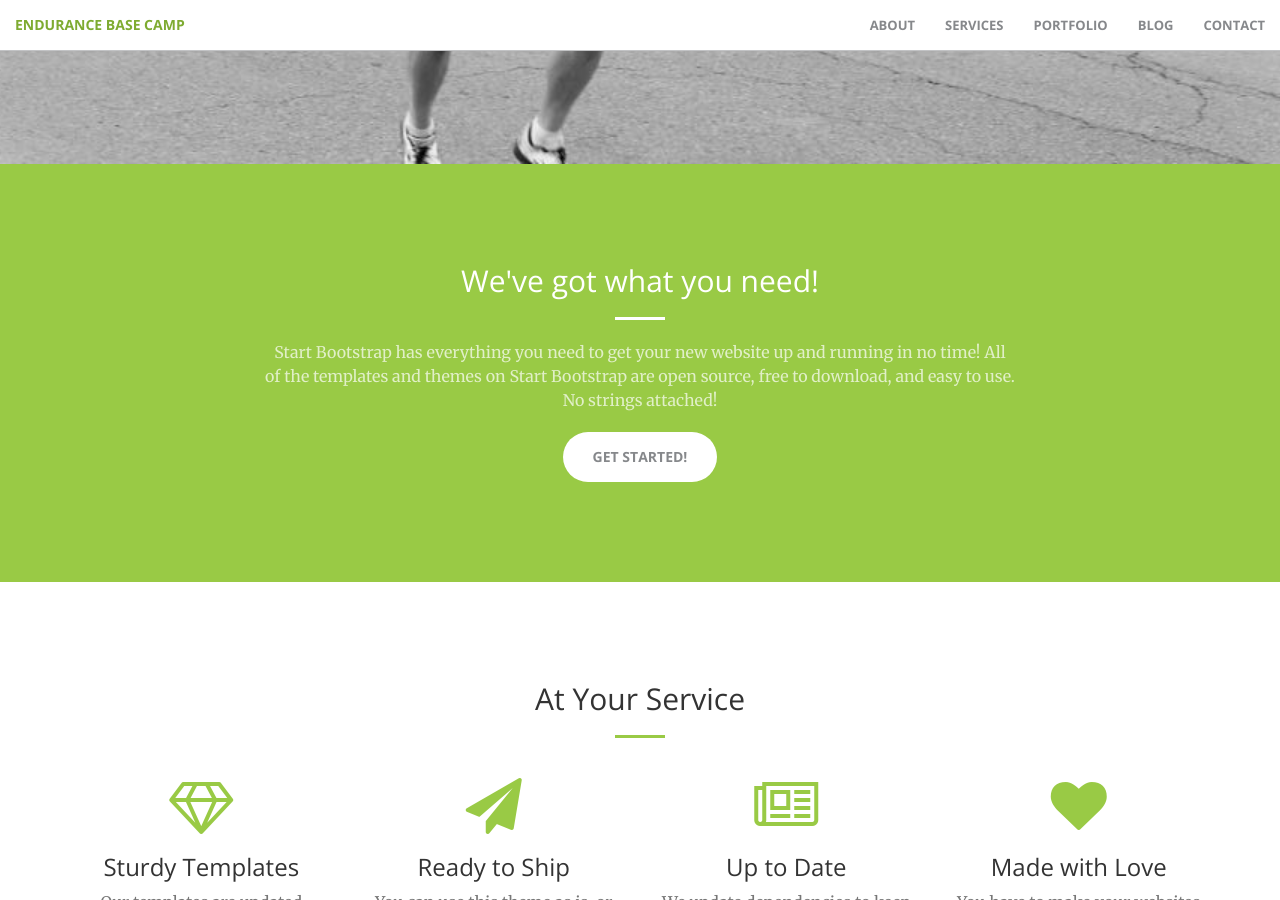
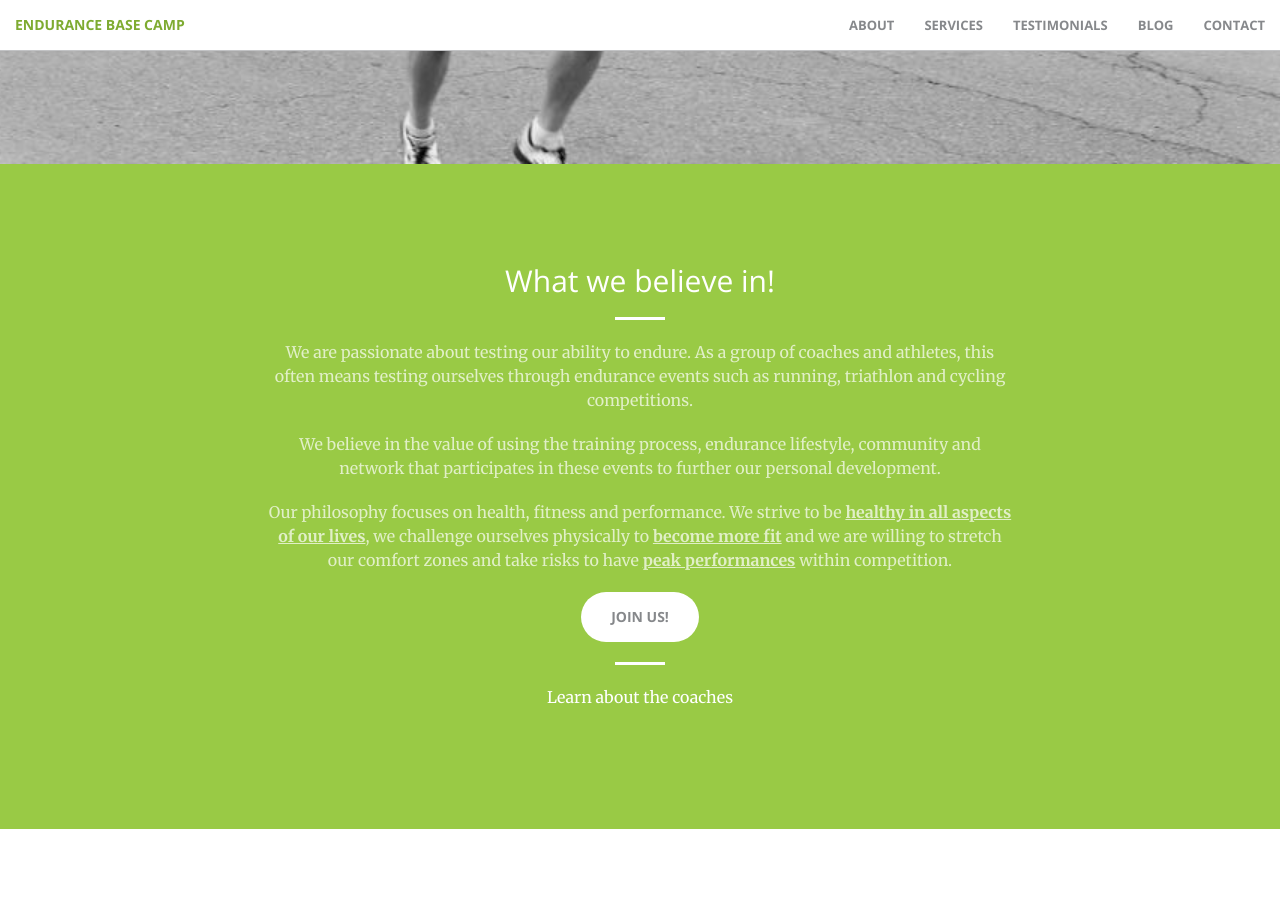
Before and after one commit to garyditsch/endurancebasecamp, a Jekyll site: the page built from index.html, in a window 1280 px wide and 900 px high, scrolled down 736 px. Built offline with Jekyll 4.4.1, drawn with Linux system fonts in a browser that asks for light colours; the list of posts is cut into pages by our own code; some of the changed text lies outside the part shown.

Commit message:
editing content and styles of index page

```diff
--- a/_includes/call-to-action.html
+++ b/_includes/call-to-action.html
@@ -2,10 +2,18 @@
     <div class="container">
         <div class="row">
             <div class="col-lg-8 col-lg-offset-2 text-center">
-                <h2 class="section-heading">We've got what you need!</h2>
+                <h2 class="section-heading">What we believe in!</h2>
                 <hr class="light">
-                <p class="text-faded">Start Bootstrap has everything you need to get your new website up and running in no time! All of the templates and themes on Start Bootstrap are open source, free to download, and easy to use. No strings attached!</p>
-                <a href="#" class="btn btn-default btn-xl">Get Started!</a>
+                <p class="text-faded">We are passionate about testing our ability to endure. As a group of coaches and athletes, this often means testing ourselves through endurance events such as running, triathlon and cycling competitions.</p>
+                <p class="text-faded">We believe in the value of using the training process, endurance lifestyle, community and network that participates in these events to further our personal development.</p>
+                <p class="text-faded">Our philosophy focuses on health, fitness and performance. We strive to be <b><u>healthy in all aspects of our lives</u></b>, we challenge ourselves physically to <b><u>become more fit</u></b> and we are willing to stretch our comfort zones and take risks to have <b><u>peak performances</u></b> within competition.</p>
+                <a href="/#services" class="btn btn-default btn-xl">Join Us!</a>
+            </div>
+        </div>
+        <div class="row">
+            <div class="col-lg-8 col-lg-offset-2 text-center">
+                <hr class="light">
+                <p class="text-faded"><a style="color:white;" href="/coaches/">Learn about the coaches</a></p>
             </div>
         </div>
     </div>
--- a/_includes/contact.html
+++ b/_includes/contact.html
@@ -20,7 +20,7 @@
         </div>
         <div class="col-lg-2 col-lg-offset-1 text-center">
             <a href="https://github.com/{{ site.github_username }}">
-            <i class="fa fa-github fa-3x wow bounceIn" data-wow-delay=".1s"></i>
+            <i class="fa fa-facebook-official fa-3x wow bounceIn" data-wow-delay=".1s"></i>
                 <p>{{ site.github_username }}</p>
             </a>
         </div>
--- a/_includes/nav.html
+++ b/_includes/nav.html
@@ -21,7 +21,7 @@
                     <a class="page-scroll" href="/#services">Services</a>
                 </li>
                 <li>
-                    <a class="page-scroll" href="/#portfolio">Portfolio</a>
+                    <a class="page-scroll" href="/#testimonials">Testimonials</a>
                 </li>
                 <li>
                     <a href="/blog/">Blog</a>
--- a/_includes/portfolio.html
+++ b/_includes/portfolio.html
@@ -1,4 +1,5 @@
 <section class="no-padding" id="portfolio">
+    <div id="testimonials">
     <div class="container-fluid">
         <div class="row no-gutter">
             <div class="col-lg-4 col-sm-6">
@@ -93,4 +94,5 @@
             </div>
         </div>
     </div>
+</div>
 </section>
--- a/_includes/services.html
+++ b/_includes/services.html
@@ -2,7 +2,7 @@
     <div class="container">
         <div class="row">
             <div class="col-lg-12 text-center">
-                <h2 class="section-heading">At Your Service</h2>
+                <h2 class="section-heading">Coaching and Programs</h2>
                 <hr class="primary">
             </div>
         </div>
@@ -11,30 +11,30 @@
         <div class="row">
             <div class="col-lg-3 col-md-6 text-center">
                 <div class="service-box">
-                    <i class="fa fa-4x fa-diamond wow bounceIn text-primary"></i>
-                    <h3>Sturdy Templates</h3>
-                    <p class="text-muted">Our templates are updated regularly so they don't break.</p>
+                    <i class="fa fa-4x fa-paper-plane wow bounceIn text-primary" data-wow-delay=".1s"></i>
+                    <h3>Remote Run Coaching</h3>
+                    <p class="text-muted">Looking to run your first 5k or 50th marathon?</p>
+                </div>
+            </div>
+            <div class="col-lg-3 col-md-6 text-center">
+                <div class="service-box">
+                    <i class="fa fa-4x fa-newspaper-o wow bounceIn text-primary" data-wow-delay=".2s"></i>
+                    <h3>Group Coaching</h3>
+                    <p class="text-muted">Active Lex Runners program in Lexington, KY.</p>
                 </div>
             </div>
             <div class="col-lg-3 col-md-6 text-center">
                 <div class="service-box">
                     <i class="fa fa-4x fa-paper-plane wow bounceIn text-primary" data-wow-delay=".1s"></i>
-                    <h3>Ready to Ship</h3>
-                    <p class="text-muted">You can use this theme as is, or you can make changes!</p>
+                    <h3>Remote Tri Coaching</h3>
+                    <p class="text-muted">Optimize your performance across all three sports!</p>
                 </div>
             </div>
             <div class="col-lg-3 col-md-6 text-center">
                 <div class="service-box">
-                    <i class="fa fa-4x fa-newspaper-o wow bounceIn text-primary" data-wow-delay=".2s"></i>
-                    <h3>Up to Date</h3>
-                    <p class="text-muted">We update dependencies to keep things fresh.</p>
-                </div>
-            </div>
-            <div class="col-lg-3 col-md-6 text-center">
-                <div class="service-box">
-                    <i class="fa fa-4x fa-heart wow bounceIn text-primary" data-wow-delay=".3s"></i>
-                    <h3>Made with Love</h3>
-                    <p class="text-muted">You have to make your websites with love these days!</p>
+                    <i class="fa fa-4x fa-diamond wow bounceIn text-primary"></i>
+                    <h3>Run Clinics</h3>
+                    <p class="text-muted">We provide clinics for your team, or sign up for one of ours.</p>
                 </div>
             </div>
         </div>
```
